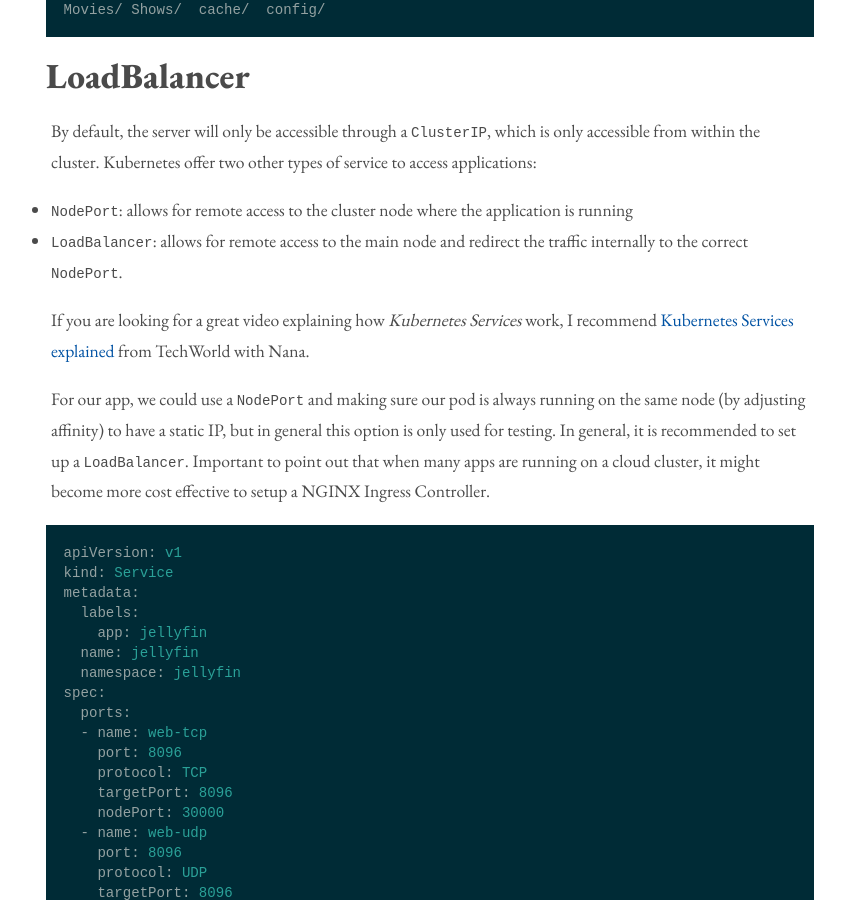
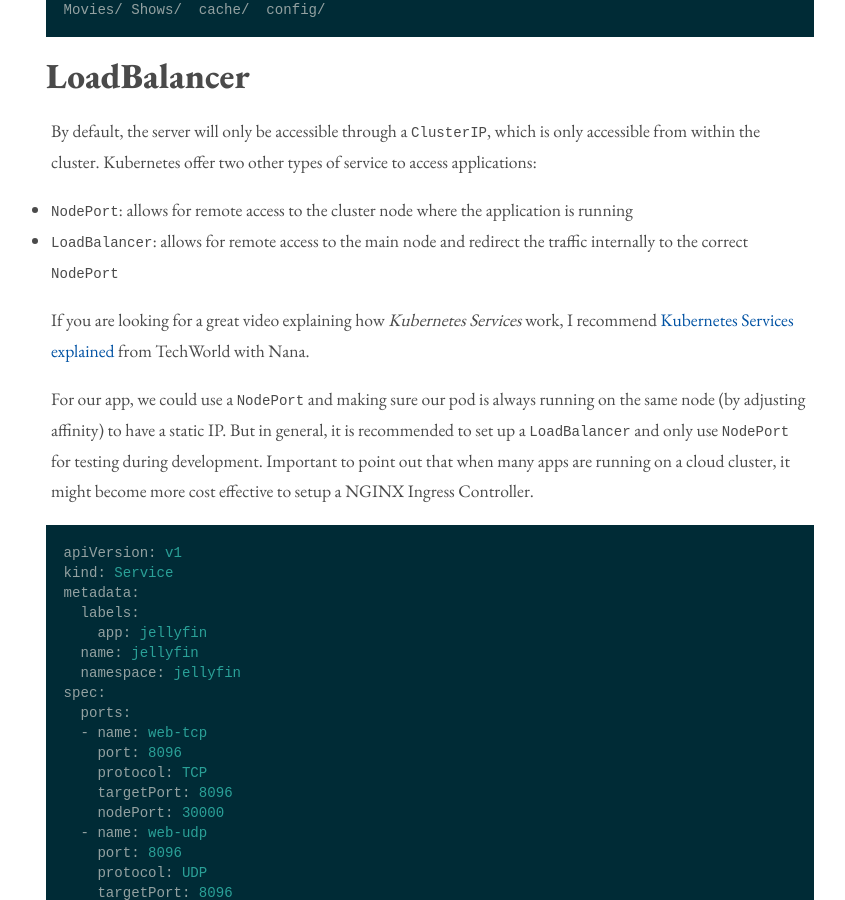
Before and after one commit to philippemiron/philippemiron.github.io, a Jekyll site: the page built from _posts/2024-04-01-jellyfin.md, in a window 1280 px wide and 900 px high, scrolled down 2960 px. Shown: the whole window, without its empty margins (210-1055 px from the left). Built offline with Jekyll 4.4.1, drawn with Linux system fonts in a browser that asks for light colours.

Commit message:
last modifs

````diff
--- a/_posts/2024-04-01-jellyfin.md
+++ b/_posts/2024-04-01-jellyfin.md
@@ -96,11 +96,11 @@ Movies/ Shows/  cache/  config/
 
 By default, the server will only be accessible through a `ClusterIP`, which is only accessible from within the cluster. Kubernetes offer two other types of service to access applications:
 - `NodePort`: allows for remote access to the cluster node where the application is running
-- `LoadBalancer`: allows for remote access to the main node and redirect the traffic internally to the correct `NodePort`.
+- `LoadBalancer`: allows for remote access to the main node and redirect the traffic internally to the correct `NodePort`
 
 If you are looking for a great video explaining how *Kubernetes Services* work, I recommend [Kubernetes Services explained](https://www.youtube.com/watch?v=T4Z7visMM4E) from TechWorld with Nana.
 
-For our app, we could use a `NodePort` and making sure our pod is always running on the same node (by adjusting affinity) to have a static IP, but in general this option is only used for testing. In general, it is recommended to set up a `LoadBalancer`. Important to point out that when many apps are running on a cloud cluster, it might become more cost effective to setup a NGINX Ingress Controller.
+For our app, we could use a `NodePort` and making sure our pod is always running on the same node (by adjusting affinity) to have a static IP. But in general, it is recommended to set up a `LoadBalancer` and only use `NodePort` for testing during development. Important to point out that when many apps are running on a cloud cluster, it might become more cost effective to setup a NGINX Ingress Controller.
 
 ```yaml
 apiVersion: v1
````
